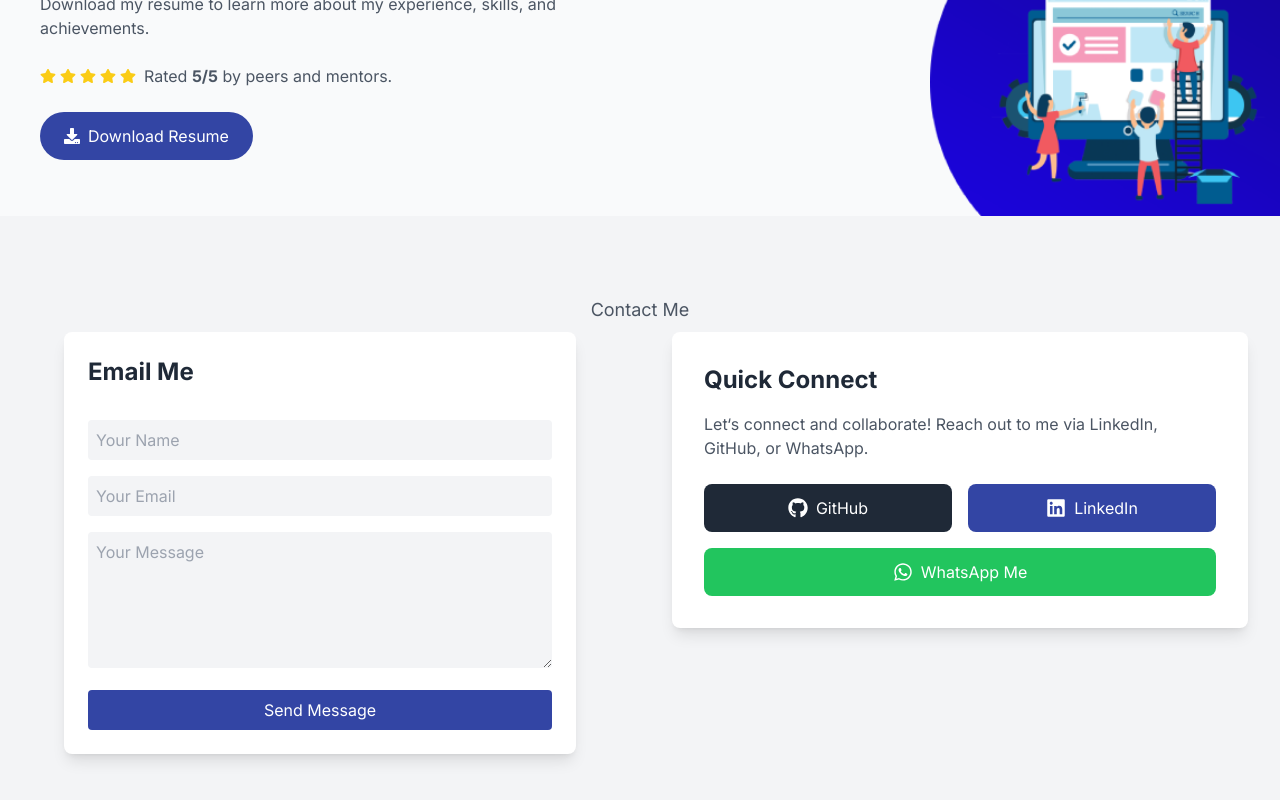
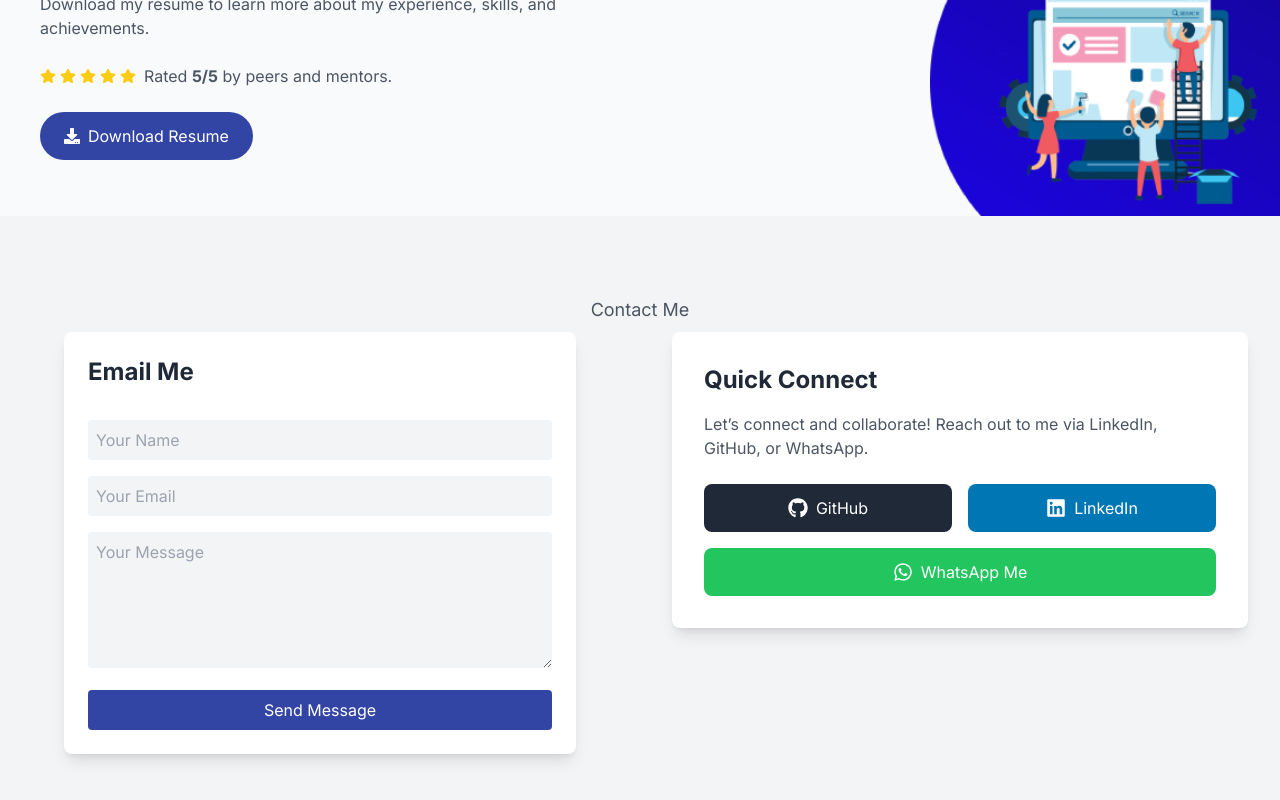
Before and after one commit to sydhsn/saiyadhusain, a Next.js app: page / in a window 1280 px wide. Shown: the part 2649-3449 px from the top of the page. Built offline with nearby package versions, Linux system fonts and the light colour scheme.

Commit message:
fixed whatsapp click

```diff
--- a/src/components/QuickConnect.tsx
+++ b/src/components/QuickConnect.tsx
@@ -1,4 +1,5 @@
 "use client";
+
 import { FaGithub, FaLinkedin, FaWhatsapp } from "react-icons/fa"; // Icons from react-icons
 
 const QuickConnect = () => {
@@ -9,8 +10,8 @@ const QuickConnect = () => {
           Quick Connect
         </h3>
         <p className="text-gray-600 dark:text-gray-300 mb-6">
-          Let&lsquo;s connect and collaborate! Reach out to me via LinkedIn,
-          GitHub, or WhatsApp.
+          Let’s connect and collaborate! Reach out to me via LinkedIn, GitHub,
+          or WhatsApp.
         </p>
         <div className="grid grid-cols-1 md:grid-cols-2 gap-4">
           {/* GitHub Button */}
@@ -29,7 +30,7 @@ const QuickConnect = () => {
             href="https://linkedin.com/in/yourusername"
             target="_blank"
             rel="noopener noreferrer"
-            className="bg-[#3345A4] text-white px-6 py-3 rounded-lg hover:bg-[#ff0058] transition-colors duration-300 flex items-center justify-center space-x-2"
+            className="bg-[#0077B5] text-white px-6 py-3 rounded-lg hover:bg-[#005582] transition-colors duration-300 flex items-center justify-center space-x-2"
           >
             <FaLinkedin className="text-xl" />
             <span>LinkedIn</span>
@@ -37,7 +38,7 @@ const QuickConnect = () => {
 
           {/* WhatsApp Button */}
           <a
-            href="https://wa.me/+91-8652431765"
+            href="https://wa.me/918652431765" // Removed unnecessary `+` and `-`
             target="_blank"
             rel="noopener noreferrer"
             className="bg-green-500 text-white px-6 py-3 rounded-lg hover:bg-green-600 transition-colors duration-300 flex items-center justify-center space-x-2 col-span-2"
```
